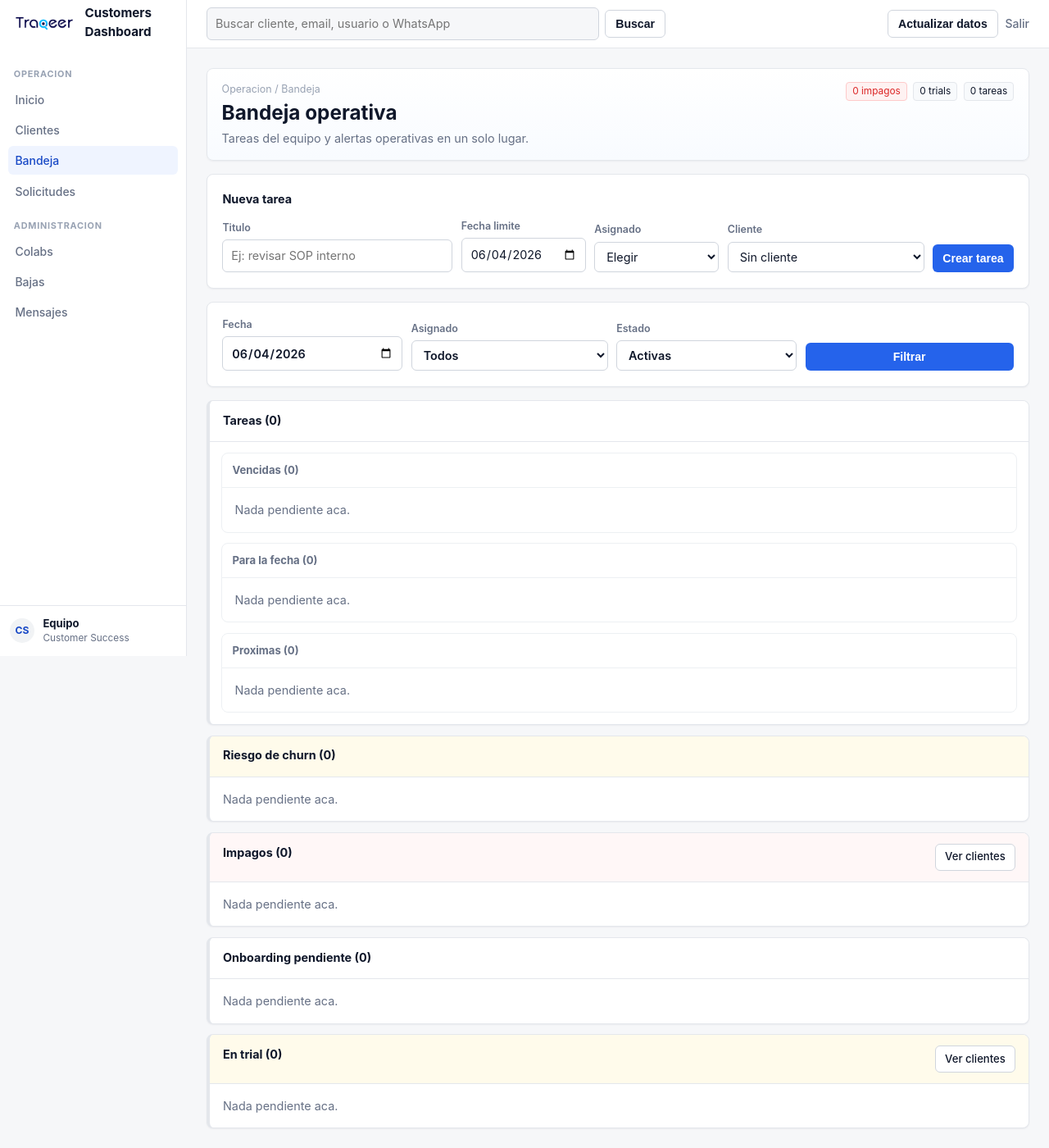
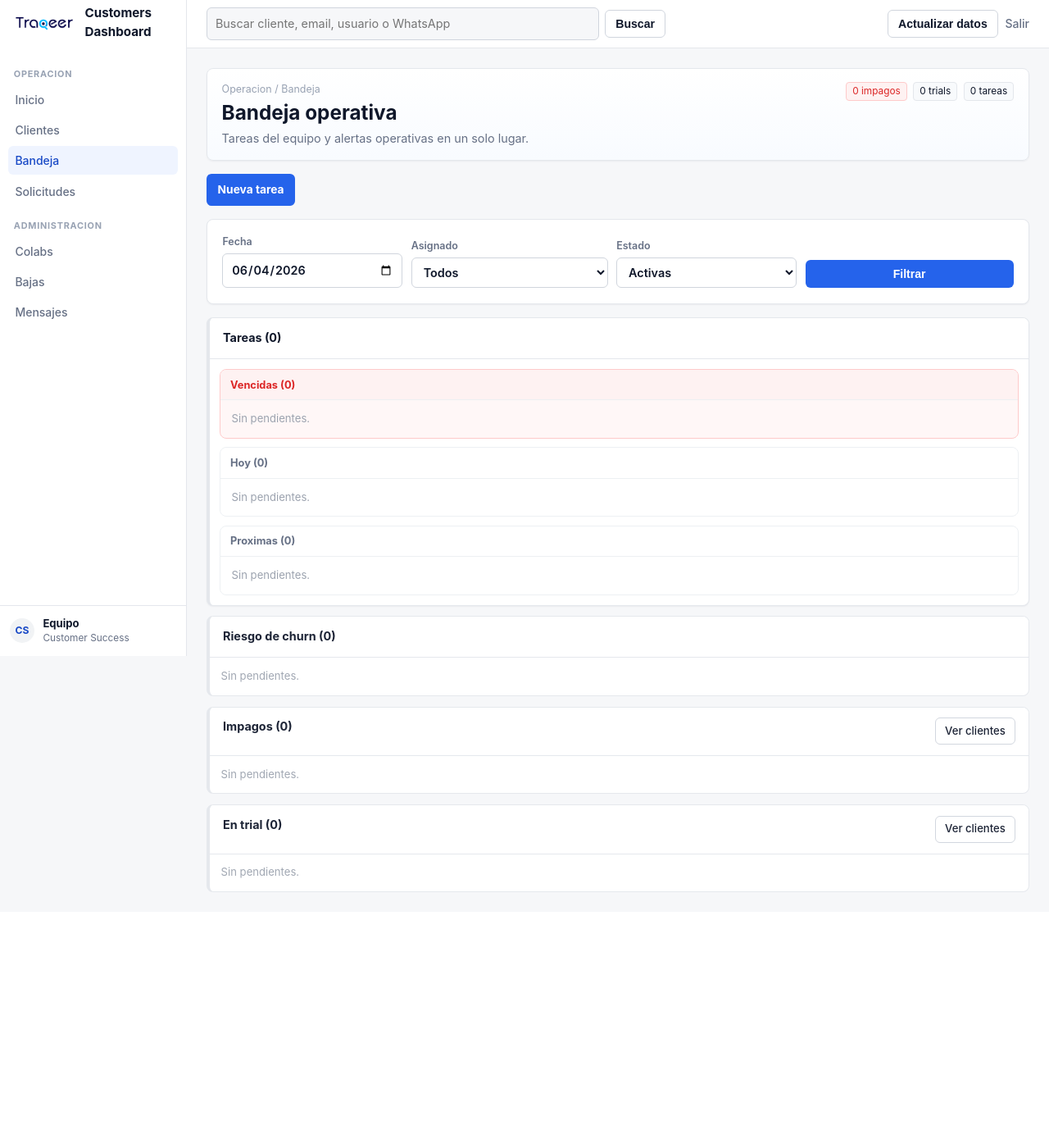
Before and after one commit to francods9-tech/customers, a Flask app: page /bandeja in a window 1280 px wide. Shown: the whole page at 82% size. After the commit the page ends 1088 px from the top, so only its background shows below. Run offline with Flask 3, Linux system fonts and the light colour scheme; the visitor is signed in with stand-in values (Sample User, id 1); data that the repository does not hold is empty.

Commit message:
Polish Bandeja cockpit (#65)

```diff
--- a/static/style.css
+++ b/static/style.css
@@ -990,7 +990,47 @@ table.grid.clientes-grid {
   gap: 1rem;
 }
 .task-command-panel {
+  display: block;
   margin-bottom: 0;
+}
+.compact-task-command {
+  width: fit-content;
+  max-width: 100%;
+  padding: 0;
+  border: 0;
+  background: transparent;
+  box-shadow: none;
+}
+.compact-task-command summary {
+  display: inline-flex;
+  list-style: none;
+  cursor: pointer;
+}
+.compact-task-command summary::-webkit-details-marker {
+  display: none;
+}
+.compact-task-command .btn-primary {
+  display: inline-flex;
+  min-height: 36px;
+  align-items: center;
+  justify-content: center;
+  padding: .55rem .85rem;
+  border-radius: 6px;
+  color: #fff;
+  background: var(--accent);
+  font-size: .86rem;
+  font-weight: 700;
+}
+.compact-task-command[open] {
+  width: 100%;
+  padding: .85rem;
+  border: 1px solid var(--border);
+  border-radius: 8px;
+  background: var(--panel);
+  box-shadow: var(--shadow);
+}
+.compact-task-command[open] summary {
+  margin-bottom: .75rem;
 }
 .task-create-form {
   display: grid;
@@ -1036,21 +1076,29 @@ table.grid.clientes-grid {
 }
 .task-group-stack {
   display: grid;
-  gap: .8rem;
-  padding: .85rem;
-}
-.task-group-stack > div {
+  gap: .65rem;
+  padding: .75rem;
+}
+.task-group-stack > .task-group {
   border: 1px solid var(--border-soft);
   border-radius: 8px;
   overflow: hidden;
   background: var(--panel);
 }
+.task-group-stack > .task-group-overdue {
+  border-color: #fecaca;
+  background: #fff7f7;
+}
 .task-group-stack h3 {
   margin: 0;
-  padding: .65rem .8rem;
+  padding: .55rem .75rem;
   border-bottom: 1px solid var(--border-soft);
   color: var(--muted);
-  font-size: .82rem;
+  font-size: .8rem;
+}
+.task-group-overdue h3 {
+  color: var(--warn);
+  background: #fef2f2;
 }
 .inbox-buckets {
   display: grid;
@@ -1108,7 +1161,18 @@ table.grid.clientes-grid {
   text-align: right;
 }
 .inbox-empty {
-  padding: 1rem;
+  padding: .8rem .85rem;
+  color: #9ca3af;
+  font-size: .82rem;
+}
+.secondary-panel {
+  opacity: .94;
+}
+.secondary-panel:has(.inbox-empty) {
+  box-shadow: none;
+}
+.secondary-panel:has(.inbox-empty) .panel-head {
+  background: var(--panel);
 }
 
 .customer-head {
--- a/templates/bandeja.html
+++ b/templates/bandeja.html
@@ -17,7 +17,7 @@
   </div>
 
   {% macro empty_state() %}
-    <div class="inbox-empty muted">Nada pendiente aca.</div>
+    <div class="inbox-empty muted">Sin pendientes.</div>
   {% endmacro %}
 
   {% macro customer_identity(c) %}
@@ -35,17 +35,16 @@
             <div class="inbox-primary">
               {% if r.is_generic %}
                 <span class="client-name">Sin cliente</span>
-                <span class="sub">General</span>
+                <span class="{{ 'tag tag-warn' if r.source == 'onboarding' else 'sub' }}">{{ r.texto }}</span>
               {% else %}
                 <a class="client-name" href="{{ url_for('cliente', email=r.customer_email) }}">{{ r.customer_name }}</a>
-                <span class="sub">{{ r.customer_email }}</span>
+                <span class="{{ 'tag tag-warn' if r.source == 'onboarding' else 'sub' }}">{{ r.texto }}</span>
               {% endif %}
             </div>
             <div class="inbox-meta">
               <span class="tag {{ r.status_class }}">{{ r.status_label }}</span>
+              <span class="tag {{ 'tag-warn' if r.days is not none and r.days <= 0 }}">{{ r.due_label }}</span>
               <span class="tag">{{ r.assignee_label }}</span>
-              <span class="tag {{ 'tag-warn' if r.days is not none and r.days <= 0 }}">{{ r.due_label }}</span>
-              <span class="{{ 'tag tag-warn' if r.source == 'onboarding' else 'sub' }}">{{ r.texto }}</span>
               {% if not r.completed_at %}
                 <form method="post" action="{{ url_for('complete_recordatorio', reminder_id=r.id) }}" class="inline">
                   <button class="btn-sync" type="submit">Completar</button>
@@ -60,10 +59,10 @@
     {% endif %}
   {% endmacro %}
 
-  <section class="panel task-command-panel">
-    <div class="panel-head">
-      <h2>Nueva tarea</h2>
-    </div>
+  <details class="task-command-panel compact-task-command">
+    <summary>
+      <span class="btn-primary">Nueva tarea</span>
+    </summary>
     <form method="post" action="{{ url_for('add_tarea') }}" class="task-create-form">
       <div>
         <label>Titulo</label>
@@ -93,7 +92,7 @@
       </div>
       <button type="submit">Crear tarea</button>
     </form>
-  </section>
+  </details>
 
   <section class="panel task-filter-panel">
     <form method="get" action="{{ url_for('bandeja') }}" class="filters-form task-filters">
@@ -129,20 +128,20 @@
         <h2>Tareas ({{ task_total }})</h2>
       </div>
       <div class="task-group-stack">
-        <div>
+        <div class="task-group task-group-overdue">
           <h3>Vencidas ({{ task_groups.overdue|length }})</h3>
           {{ task_list(task_groups.overdue) }}
         </div>
-        <div>
-          <h3>Para la fecha ({{ task_groups.today|length }})</h3>
+        <div class="task-group task-group-today">
+          <h3>Hoy ({{ task_groups.today|length }})</h3>
           {{ task_list(task_groups.today) }}
         </div>
-        <div>
+        <div class="task-group task-group-upcoming">
           <h3>Proximas ({{ task_groups.upcoming|length }})</h3>
           {{ task_list(task_groups.upcoming) }}
         </div>
         {% if task_groups.completed %}
-          <div>
+          <div class="task-group task-group-completed">
             <h3>Completadas ({{ task_groups.completed|length }})</h3>
             {{ task_list(task_groups.completed) }}
           </div>
@@ -150,7 +149,7 @@
       </div>
     </section>
 
-    <section class="inbox-panel panel tone-warning">
+    <section class="inbox-panel panel secondary-panel tone-warning">
       <div class="panel-head">
         <h2>Riesgo de churn ({{ pendientes.churn|length }})</h2>
       </div>
@@ -176,7 +175,7 @@
       {% endif %}
     </section>
 
-    <section class="inbox-panel panel tone-danger">
+    <section class="inbox-panel panel secondary-panel tone-danger">
       <div class="panel-head">
         <h2>Impagos ({{ pendientes.impago|length }})</h2>
         <a class="chip" href="{{ url_for('clientes_list', estado='impago') }}">Ver clientes</a>
@@ -209,6 +208,7 @@
       {% endif %}
     </section>
 
+    {#
     <section class="inbox-panel panel tone-neutral">
       <div class="panel-head">
         <h2>Onboarding pendiente ({{ pendientes.onboarding|length }})</h2>
@@ -235,7 +235,8 @@
       {% endif %}
     </section>
 
-    <section class="inbox-panel panel tone-warning">
+    #}
+    <section class="inbox-panel panel secondary-panel tone-warning">
       <div class="panel-head">
         <h2>En trial ({{ pendientes.trial|length }})</h2>
         <a class="chip" href="{{ url_for('clientes_list', estado='trial') }}">Ver clientes</a>
```
Also changed, not shown: other parts of static/style.css (+35 -3 lines), status.md (+33 -0 lines), tests/test_app_routes.py (+51 -1 lines).
